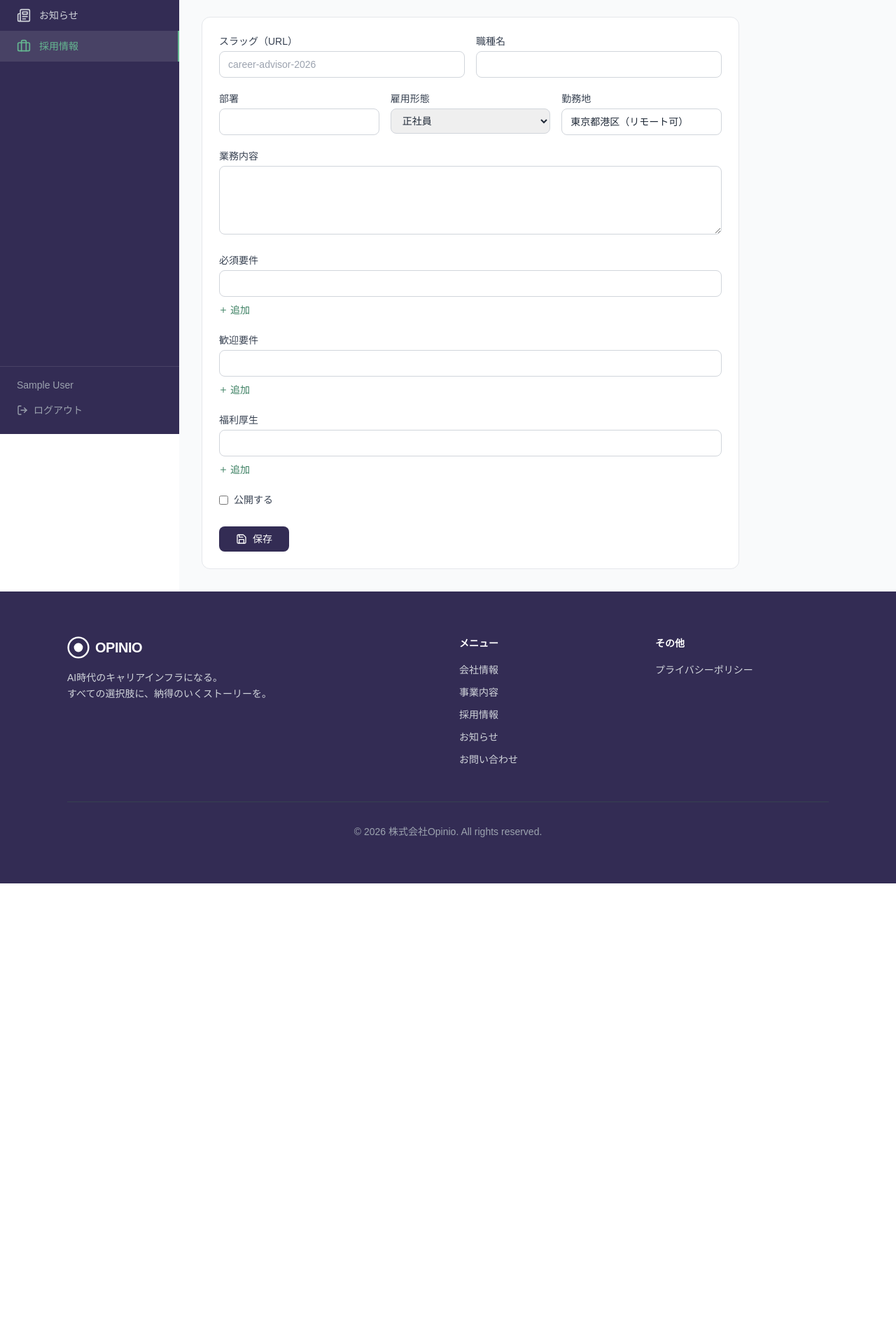
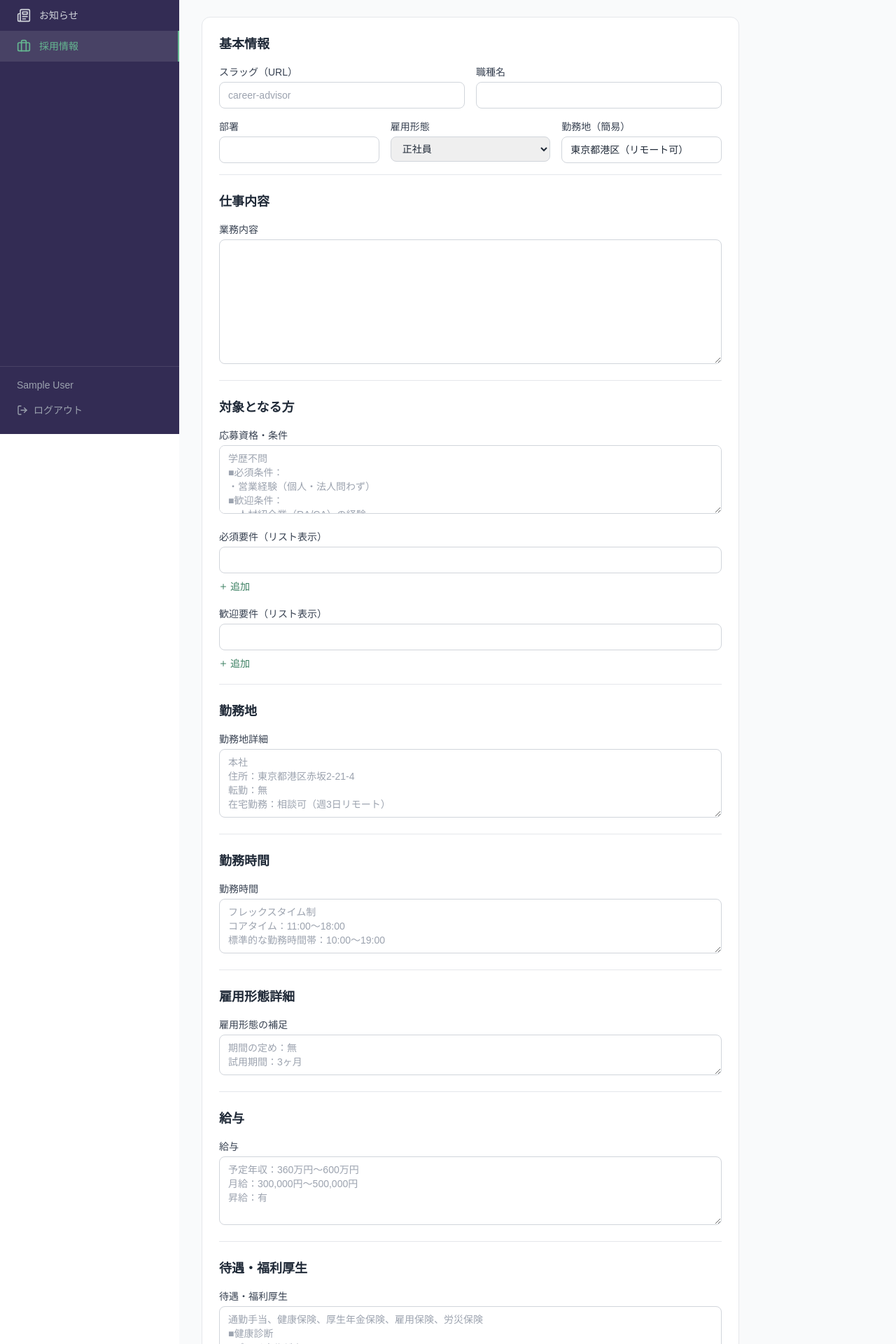
Before and after one commit to hshiba-oss/opinio-corp, a Next.js app: page /admin/jobs/new in a window 1280 px wide. Shown: the part 180-2100 px from the top of the page at 70% size. Before the commit the page ends 1442 px from the top, so only its background shows below. Built offline with nearby package versions, Linux system fonts and the light colour scheme; no server answers; sample sign-in values are in the browser's storage.

Commit message:
feat: DODA-style job fields, trailing slash, old URL redirects, whitespace-pre-wrap

```diff
--- a/src/app/admin/jobs/[id]/page.tsx
+++ b/src/app/admin/jobs/[id]/page.tsx
@@ -16,11 +16,17 @@ export default function EditJob({ params }: { params: { id: string } }) {
     type: '正社員',
     location: '',
     description: '',
+    targetAudience: '',
+    locationDetail: '',
+    workHours: '',
+    employmentDetail: '',
+    salary: '',
+    welfare: '',
+    holidays: '',
     published: false,
   })
   const [requirements, setRequirements] = useState<string[]>([''])
   const [preferred, setPreferred] = useState<string[]>([''])
-  const [benefits, setBenefits] = useState<string[]>([''])
 
   useEffect(() => {
     fetch(`/api/admin/jobs/${params.id}`)
@@ -33,11 +39,17 @@ export default function EditJob({ params }: { params: { id: string } }) {
           type: data.type,
           location: data.location,
           description: data.description,
+          targetAudience: data.targetAudience || '',
+          locationDetail: data.locationDetail || '',
+          workHours: data.workHours || '',
+          employmentDetail: data.employmentDetail || '',
+          salary: data.salary || '',
+          welfare: data.welfare || '',
+          holidays: data.holidays || '',
           published: data.published,
         })
         setRequirements(data.requirements?.length ? data.requirements : [''])
         setPreferred(data.preferred?.length ? data.preferred : [''])
-        setBenefits(data.benefits?.length ? data.benefits : [''])
         setLoading(false)
       })
   }, [params.id])
@@ -52,7 +64,6 @@ export default function EditJob({ params }: { params: { id: string } }) {
         ...form,
         requirements: requirements.filter(Boolean),
         preferred: preferred.filter(Boolean),
-        benefits: benefits.filter(Boolean),
       }),
     })
     if (res.ok) router.push('/admin/jobs')
@@ -74,6 +85,13 @@ export default function EditJob({ params }: { params: { id: string } }) {
     </div>
   )
 
+  const TextArea = ({ label, field, rows = 4, placeholder = '' }: { label: string; field: string; rows?: number; placeholder?: string }) => (
+    <div>
+      <label className="block text-sm font-medium text-gray-700 mb-1">{label}</label>
+      <textarea rows={rows} value={(form as Record<string, string>)[field] || ''} onChange={(e) => setForm({ ...form, [field]: e.target.value })} placeholder={placeholder} className="w-full px-3 py-2 border border-gray-300 rounded-lg focus:ring-2 focus:ring-accent-400 focus:border-transparent outline-none text-sm" />
+    </div>
+  )
+
   if (loading) return <div className="text-gray-500">読み込み中...</div>
 
   return (
@@ -84,8 +102,11 @@ export default function EditJob({ params }: { params: { id: string } }) {
         </Link>
         <h1 className="text-2xl font-bold text-gray-900">求人を編集</h1>
       </div>
-      <form onSubmit={handleSubmit} className="bg-white rounded-xl border border-gray-200 p-6 space-y-5 max-w-3xl">
-        <div className="grid grid-cols-2 gap-4">
+      <form onSubmit={handleSubmit} className="bg-white rounded-xl border border-gray-200 p-6 space-y-6 max-w-3xl">
+        {/* 基本情報 */}
+        <div className="border-b border-gray-200 pb-4">
+          <h2 className="text-lg font-bold text-gray-800 mb-4">基本情報</h2>
+          <div className="grid grid-cols-2 gap-4 mb-4">
             <div>
               <label className="block text-sm font-medium text-gray-700 mb-1">スラッグ（URL）</label>
               <input type="text" required value={form.slug} onChange={(e) => setForm({ ...form, slug: e.target.value })} className="w-full px-3 py-2 border border-gray-300 rounded-lg focus:ring-2 focus:ring-accent-400 focus:border-transparent outline-none text-sm" />
@@ -110,17 +131,65 @@ export default function EditJob({ params }: { params: { id: string } }) {
               </select>
             </div>
             <div>
-            <label className="block text-sm font-medium text-gray-700 mb-1">勤務地</label>
+              <label className="block text-sm font-medium text-gray-700 mb-1">勤務地（簡易）</label>
               <input type="text" value={form.location} onChange={(e) => setForm({ ...form, location: e.target.value })} className="w-full px-3 py-2 border border-gray-300 rounded-lg focus:ring-2 focus:ring-accent-400 focus:border-transparent outline-none text-sm" />
             </div>
           </div>
-        <div>
-          <label className="block text-sm font-medium text-gray-700 mb-1">業務内容</label>
-          <textarea rows={4} required value={form.description} onChange={(e) => setForm({ ...form, description: e.target.value })} className="w-full px-3 py-2 border border-gray-300 rounded-lg focus:ring-2 focus:ring-accent-400 focus:border-transparent outline-none text-sm" />
         </div>
-        <ArrayField label="必須要件" items={requirements} setItems={setRequirements} />
-        <ArrayField label="歓迎要件" items={preferred} setItems={setPreferred} />
-        <ArrayField label="福利厚生" items={benefits} setItems={setBenefits} />
+
+        {/* 仕事内容 */}
+        <div className="border-b border-gray-200 pb-4">
+          <h2 className="text-lg font-bold text-gray-800 mb-4">仕事内容</h2>
+          <TextArea label="業務内容" field="description" rows={8} />
+        </div>
+
+        {/* 対象となる方 */}
+        <div className="border-b border-gray-200 pb-4">
+          <h2 className="text-lg font-bold text-gray-800 mb-4">対象となる方</h2>
+          <TextArea label="応募資格・条件" field="targetAudience" rows={4} />
+          <div className="mt-4 space-y-4">
+            <ArrayField label="必須要件（リスト表示）" items={requirements} setItems={setRequirements} />
+            <ArrayField label="歓迎要件（リスト表示）" items={preferred} setItems={setPreferred} />
+          </div>
+        </div>
+
+        {/* 勤務地詳細 */}
+        <div className="border-b border-gray-200 pb-4">
+          <h2 className="text-lg font-bold text-gray-800 mb-4">勤務地</h2>
+          <TextArea label="勤務地詳細" field="locationDetail" rows={4} />
+        </div>
+
+        {/* 勤務時間 */}
+        <div className="border-b border-gray-200 pb-4">
+          <h2 className="text-lg font-bold text-gray-800 mb-4">勤務時間</h2>
+          <TextArea label="勤務時間" field="workHours" rows={3} />
+        </div>
+
+        {/* 雇用形態詳細 */}
+        <div className="border-b border-gray-200 pb-4">
+          <h2 className="text-lg font-bold text-gray-800 mb-4">雇用形態詳細</h2>
+          <TextArea label="雇用形態の補足" field="employmentDetail" rows={2} />
+        </div>
+
+        {/* 給与 */}
+        <div className="border-b border-gray-200 pb-4">
+          <h2 className="text-lg font-bold text-gray-800 mb-4">給与</h2>
+          <TextArea label="給与" field="salary" rows={4} />
+        </div>
+
+        {/* 待遇・福利厚生 */}
+        <div className="border-b border-gray-200 pb-4">
+          <h2 className="text-lg font-bold text-gray-800 mb-4">待遇・福利厚生</h2>
+          <TextArea label="待遇・福利厚生" field="welfare" rows={4} />
+        </div>
+
+        {/* 休日・休暇 */}
+        <div className="border-b border-gray-200 pb-4">
+          <h2 className="text-lg font-bold text-gray-800 mb-4">休日・休暇</h2>
+          <TextArea label="休日・休暇" field="holidays" rows={3} />
+        </div>
+
+        {/* 公開設定 */}
         <div className="flex items-center gap-2">
           <input type="checkbox" id="published" checked={form.published} onChange={(e) => setForm({ ...form, published: e.target.checked })} className="rounded" />
           <label htmlFor="published" className="text-sm text-gray-700">公開する</label>
--- a/src/app/admin/jobs/new/page.tsx
+++ b/src/app/admin/jobs/new/page.tsx
@@ -15,11 +15,17 @@ export default function NewJob() {
     type: '正社員',
     location: '東京都港区（リモート可）',
     description: '',
+    targetAudience: '',
+    locationDetail: '',
+    workHours: '',
+    employmentDetail: '',
+    salary: '',
+    welfare: '',
+    holidays: '',
     published: false,
   })
   const [requirements, setRequirements] = useState<string[]>([''])
   const [preferred, setPreferred] = useState<string[]>([''])
-  const [benefits, setBenefits] = useState<string[]>([''])
 
   const handleSubmit = async (e: React.FormEvent) => {
     e.preventDefault()
@@ -31,7 +37,6 @@ export default function NewJob() {
         ...form,
         requirements: requirements.filter(Boolean),
         preferred: preferred.filter(Boolean),
-        benefits: benefits.filter(Boolean),
       }),
     })
     if (res.ok) router.push('/admin/jobs')
@@ -53,6 +58,13 @@ export default function NewJob() {
     </div>
   )
 
+  const TextArea = ({ label, field, rows = 4, placeholder = '' }: { label: string; field: string; rows?: number; placeholder?: string }) => (
+    <div>
+      <label className="block text-sm font-medium text-gray-700 mb-1">{label}</label>
+      <textarea rows={rows} value={(form as Record<string, string>)[field] || ''} onChange={(e) => setForm({ ...form, [field]: e.target.value })} placeholder={placeholder} className="w-full px-3 py-2 border border-gray-300 rounded-lg focus:ring-2 focus:ring-accent-400 focus:border-transparent outline-none text-sm" />
+    </div>
+  )
+
   return (
     <div>
       <div className="mb-6">
@@ -61,11 +73,14 @@ export default function NewJob() {
         </Link>
         <h1 className="text-2xl font-bold text-gray-900">新規求人</h1>
       </div>
-      <form onSubmit={handleSubmit} className="bg-white rounded-xl border border-gray-200 p-6 space-y-5 max-w-3xl">
-        <div className="grid grid-cols-2 gap-4">
+      <form onSubmit={handleSubmit} className="bg-white rounded-xl border border-gray-200 p-6 space-y-6 max-w-3xl">
+        {/* 基本情報 */}
+        <div className="border-b border-gray-200 pb-4">
+          <h2 className="text-lg font-bold text-gray-800 mb-4">基本情報</h2>
+          <div className="grid grid-cols-2 gap-4 mb-4">
             <div>
               <label className="block text-sm font-medium text-gray-700 mb-1">スラッグ（URL）</label>
-            <input type="text" required value={form.slug} onChange={(e) => setForm({ ...form, slug: e.target.value })} className="w-full px-3 py-2 border border-gray-300 rounded-lg focus:ring-2 focus:ring-accent-400 focus:border-transparent outline-none text-sm" placeholder="career-advisor-2026" />
+              <input type="text" required value={form.slug} onChange={(e) => setForm({ ...form, slug: e.target.value })} className="w-full px-3 py-2 border border-gray-300 rounded-lg focus:ring-2 focus:ring-accent-400 focus:border-transparent outline-none text-sm" placeholder="career-advisor" />
             </div>
             <div>
               <label className="block text-sm font-medium text-gray-700 mb-1">職種名</label>
@@ -87,17 +102,65 @@ export default function NewJob() {
               </select>
             </div>
             <div>
-            <label className="block text-sm font-medium text-gray-700 mb-1">勤務地</label>
+              <label className="block text-sm font-medium text-gray-700 mb-1">勤務地（簡易）</label>
               <input type="text" value={form.location} onChange={(e) => setForm({ ...form, location: e.target.value })} className="w-full px-3 py-2 border border-gray-300 rounded-lg focus:ring-2 focus:ring-accent-400 focus:border-transparent outline-none text-sm" />
             </div>
           </div>
-        <div>
-          <label className="block text-sm font-medium text-gray-700 mb-1">業務内容</label>
-          <textarea rows={4} required value={form.description} onChange={(e) => setForm({ ...form, description: e.target.value })} className="w-full px-3 py-2 border border-gray-300 rounded-lg focus:ring-2 focus:ring-accent-400 focus:border-transparent outline-none text-sm" />
         </div>
-        <ArrayField label="必須要件" items={requirements} setItems={setRequirements} />
-        <ArrayField label="歓迎要件" items={preferred} setItems={setPreferred} />
-        <ArrayField label="福利厚生" items={benefits} setItems={setBenefits} />
+
+        {/* 仕事内容 */}
+        <div className="border-b border-gray-200 pb-4">
+          <h2 className="text-lg font-bold text-gray-800 mb-4">仕事内容</h2>
+          <TextArea label="業務内容" field="description" rows={8} />
+        </div>
+
+        {/* 対象となる方 */}
+        <div className="border-b border-gray-200 pb-4">
+          <h2 className="text-lg font-bold text-gray-800 mb-4">対象となる方</h2>
+          <TextArea label="応募資格・条件" field="targetAudience" rows={4} placeholder="学歴不問&#10;■必須条件：&#10;・営業経験（個人・法人問わず）&#10;■歓迎条件：&#10;・人材紹介業（RA/CA）の経験" />
+          <div className="mt-4 space-y-4">
+            <ArrayField label="必須要件（リスト表示）" items={requirements} setItems={setRequirements} />
+            <ArrayField label="歓迎要件（リスト表示）" items={preferred} setItems={setPreferred} />
+          </div>
+        </div>
+
+        {/* 勤務地詳細 */}
+        <div className="border-b border-gray-200 pb-4">
+          <h2 className="text-lg font-bold text-gray-800 mb-4">勤務地</h2>
+          <TextArea label="勤務地詳細" field="locationDetail" rows={4} placeholder="本社&#10;住所：東京都港区赤坂2-21-4&#10;転勤：無&#10;在宅勤務：相談可（週3日リモート）" />
+        </div>
+
+        {/* 勤務時間 */}
+        <div className="border-b border-gray-200 pb-4">
+          <h2 className="text-lg font-bold text-gray-800 mb-4">勤務時間</h2>
+          <TextArea label="勤務時間" field="workHours" rows={3} placeholder="フレックスタイム制&#10;コアタイム：11:00～18:00&#10;標準的な勤務時間帯：10:00～19:00" />
+        </div>
+
+        {/* 雇用形態詳細 */}
+        <div className="border-b border-gray-200 pb-4">
+          <h2 className="text-lg font-bold text-gray-800 mb-4">雇用形態詳細</h2>
+          <TextArea label="雇用形態の補足" field="employmentDetail" rows={2} placeholder="期間の定め：無&#10;試用期間：3ヶ月" />
+        </div>
+
+        {/* 給与 */}
+        <div className="border-b border-gray-200 pb-4">
+          <h2 className="text-lg font-bold text-gray-800 mb-4">給与</h2>
+          <TextArea label="給与" field="salary" rows={4} placeholder="予定年収：360万円～600万円&#10;月給：300,000円～500,000円&#10;昇給：有" />
+        </div>
+
+        {/* 待遇・福利厚生 */}
+        <div className="border-b border-gray-200 pb-4">
+          <h2 className="text-lg font-bold text-gray-800 mb-4">待遇・福利厚生</h2>
+          <TextArea label="待遇・福利厚生" field="welfare" rows={4} placeholder="通勤手当、健康保険、厚生年金保険、雇用保険、労災保険&#10;■健康診断&#10;■パーソナルジム&#10;■食事支援制度" />
+        </div>
+
+        {/* 休日・休暇 */}
+        <div className="border-b border-gray-200 pb-4">
+          <h2 className="text-lg font-bold text-gray-800 mb-4">休日・休暇</h2>
+          <TextArea label="休日・休暇" field="holidays" rows={3} placeholder="完全週休2日制（土日祝日）&#10;年間休日日数123日&#10;夏季休暇、年末年始休暇、慶弔休暇、産休育休制度" />
+        </div>
+
+        {/* 公開設定 */}
         <div className="flex items-center gap-2">
           <input type="checkbox" id="published" checked={form.published} onChange={(e) => setForm({ ...form, published: e.target.checked })} className="rounded" />
           <label htmlFor="published" className="text-sm text-gray-700">公開する</label>
--- a/src/app/api/admin/jobs/route.ts
+++ b/src/app/api/admin/jobs/route.ts
@@ -29,7 +29,13 @@ export async function POST(req: NextRequest) {
       description: body.description,
       requirements: body.requirements || [],
       preferred: body.preferred || [],
-      benefits: body.benefits || [],
+      targetAudience: body.targetAudience || null,
+      locationDetail: body.locationDetail || null,
+      workHours: body.workHours || null,
+      employmentDetail: body.employmentDetail || null,
+      salary: body.salary || null,
+      welfare: body.welfare || null,
+      holidays: body.holidays || null,
       published: body.published ?? false,
       publishedAt: body.published ? new Date() : null,
     },
--- a/src/app/recruit/[id]/page.tsx
+++ b/src/app/recruit/[id]/page.tsx
@@ -18,8 +18,17 @@ export async function generateMetadata({ params }: Props): Promise<Metadata> {
 
   return {
     title: `${job.title} | 採用情報`,
-    description: job.description,
+    description: job.description.substring(0, 160),
   }
+}
+
+function Section({ title, children }: { title: string; children: React.ReactNode }) {
+  return (
+    <div className="border-b border-gray-200 pb-8">
+      <h2 className="heading-3 text-primary-800 mb-4">{title}</h2>
+      {children}
+    </div>
+  )
 }
 
 export default async function RecruitDetailPage({ params }: Props) {
@@ -55,15 +64,22 @@ export default async function RecruitDetailPage({ params }: Props) {
       {/* Content */}
       <section className="section-padding">
         <div className="section-container">
-          <div className="max-w-3xl mx-auto space-y-10">
-            <div>
-              <h2 className="heading-3 text-primary-800 mb-4">業務内容</h2>
+          <div className="max-w-3xl mx-auto space-y-8">
+
+            {/* 仕事内容 */}
+            <Section title="仕事内容">
               <p className="text-gray-700 leading-relaxed whitespace-pre-wrap">{job.description}</p>
-            </div>
+            </Section>
 
+            {/* 対象となる方 */}
+            {(job.targetAudience || job.requirements.length > 0 || job.preferred.length > 0) && (
+              <Section title="対象となる方">
+                {job.targetAudience && (
+                  <p className="text-gray-700 leading-relaxed whitespace-pre-wrap mb-4">{job.targetAudience}</p>
+                )}
                 {job.requirements.length > 0 && (
-              <div>
-                <h2 className="heading-3 text-primary-800 mb-4">必須要件</h2>
+                  <div className="mb-4">
+                    <h3 className="text-sm font-bold text-gray-800 mb-2">必須要件</h3>
                     <ul className="space-y-2">
                       {job.requirements.map((req, i) => (
                         <li key={i} className="flex items-start gap-2 text-gray-700">
@@ -73,10 +89,9 @@ export default async function RecruitDetailPage({ params }: Props) {
                     </ul>
                   </div>
                 )}
-
                 {job.preferred.length > 0 && (
                   <div>
-                <h2 className="heading-3 text-primary-800 mb-4">歓迎要件</h2>
+                    <h3 className="text-sm font-bold text-gray-800 mb-2">歓迎要件</h3>
                     <ul className="space-y-2">
                       {job.preferred.map((pref, i) => (
                         <li key={i} className="flex items-start gap-2 text-gray-700">
@@ -86,10 +101,44 @@ export default async function RecruitDetailPage({ params }: Props) {
                     </ul>
                   </div>
                 )}
+              </Section>
+            )}
 
+            {/* 勤務地 */}
+            {job.locationDetail && (
+              <Section title="勤務地">
+                <p className="text-gray-700 leading-relaxed whitespace-pre-wrap">{job.locationDetail}</p>
+              </Section>
+            )}
+
+            {/* 勤務時間 */}
+            {job.workHours && (
+              <Section title="勤務時間">
+                <p className="text-gray-700 leading-relaxed whitespace-pre-wrap">{job.workHours}</p>
+              </Section>
+            )}
+
+            {/* 雇用形態 */}
+            {job.employmentDetail && (
+              <Section title="雇用形態">
+                <p className="text-gray-700 leading-relaxed whitespace-pre-wrap">{job.employmentDetail}</p>
+              </Section>
+            )}
+
+            {/* 給与 */}
+            {job.salary && (
+              <Section title="給与">
+                <p className="text-gray-700 leading-relaxed whitespace-pre-wrap">{job.salary}</p>
+              </Section>
+            )}
+
+            {/* 待遇・福利厚生 */}
+            {(job.welfare || job.benefits.length > 0) && (
+              <Section title="待遇・福利厚生">
+                {job.welfare && (
+                  <p className="text-gray-700 leading-relaxed whitespace-pre-wrap mb-4">{job.welfare}</p>
+                )}
                 {job.benefits.length > 0 && (
-              <div>
-                <h2 className="heading-3 text-primary-800 mb-4">福利厚生</h2>
                   <ul className="space-y-2">
                     {job.benefits.map((benefit, i) => (
                       <li key={i} className="flex items-start gap-2 text-gray-700">
@@ -97,9 +146,18 @@ export default async function RecruitDetailPage({ params }: Props) {
                       </li>
                     ))}
                   </ul>
-              </div>
+                )}
+              </Section>
             )}
 
+            {/* 休日・休暇 */}
+            {job.holidays && (
+              <Section title="休日・休暇">
+                <p className="text-gray-700 leading-relaxed whitespace-pre-wrap">{job.holidays}</p>
+              </Section>
+            )}
+
+            {/* CTA */}
             <div className="bg-gray-50 rounded-2xl p-8 text-center">
               <h3 className="heading-3 text-primary-800 mb-4">この職種に応募する</h3>
               <p className="text-gray-600 mb-6">ご興味をお持ちの方は、お気軽にお問い合わせください。</p>
```
Also changed, not shown: src/app/api/admin/jobs/[id]/route.ts (+7 -1 lines), 1 other file (tests, documents, lock files or other folders). Lines whose indentation alone changed are shown as unchanged.
